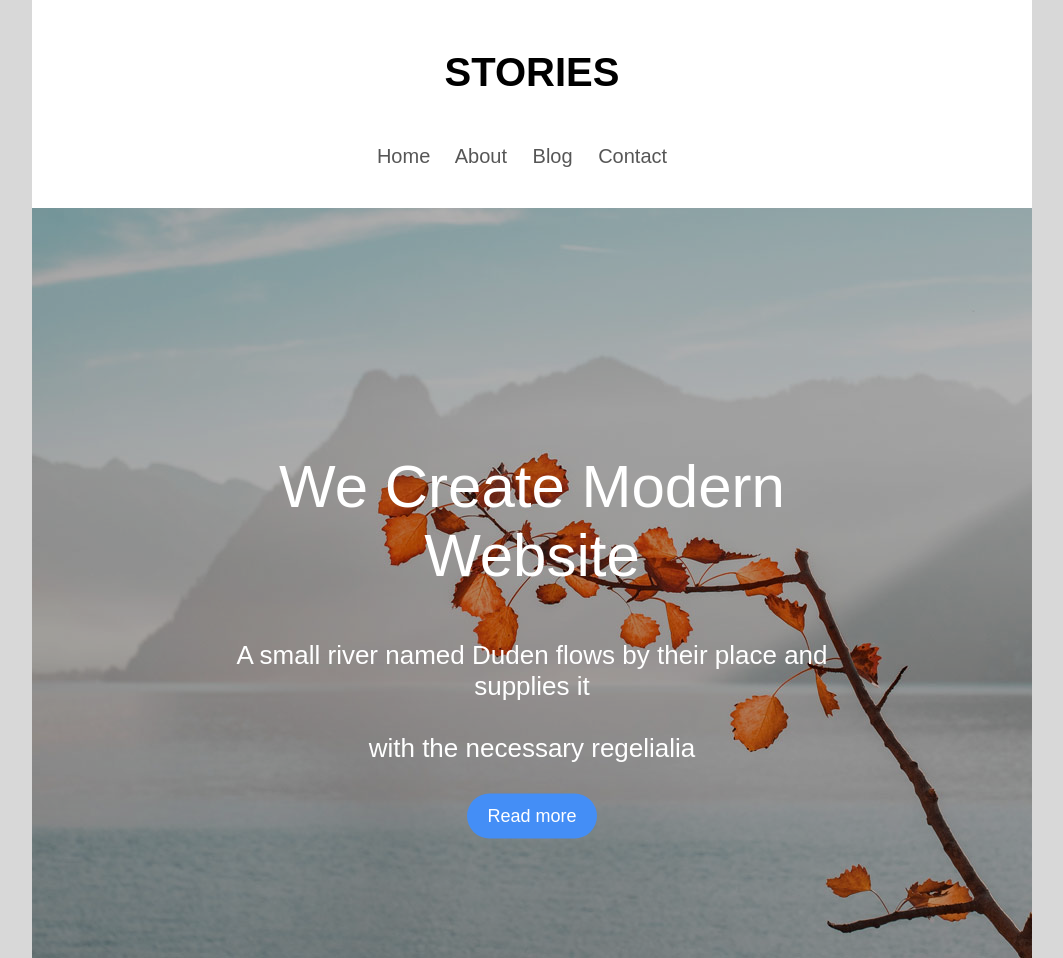
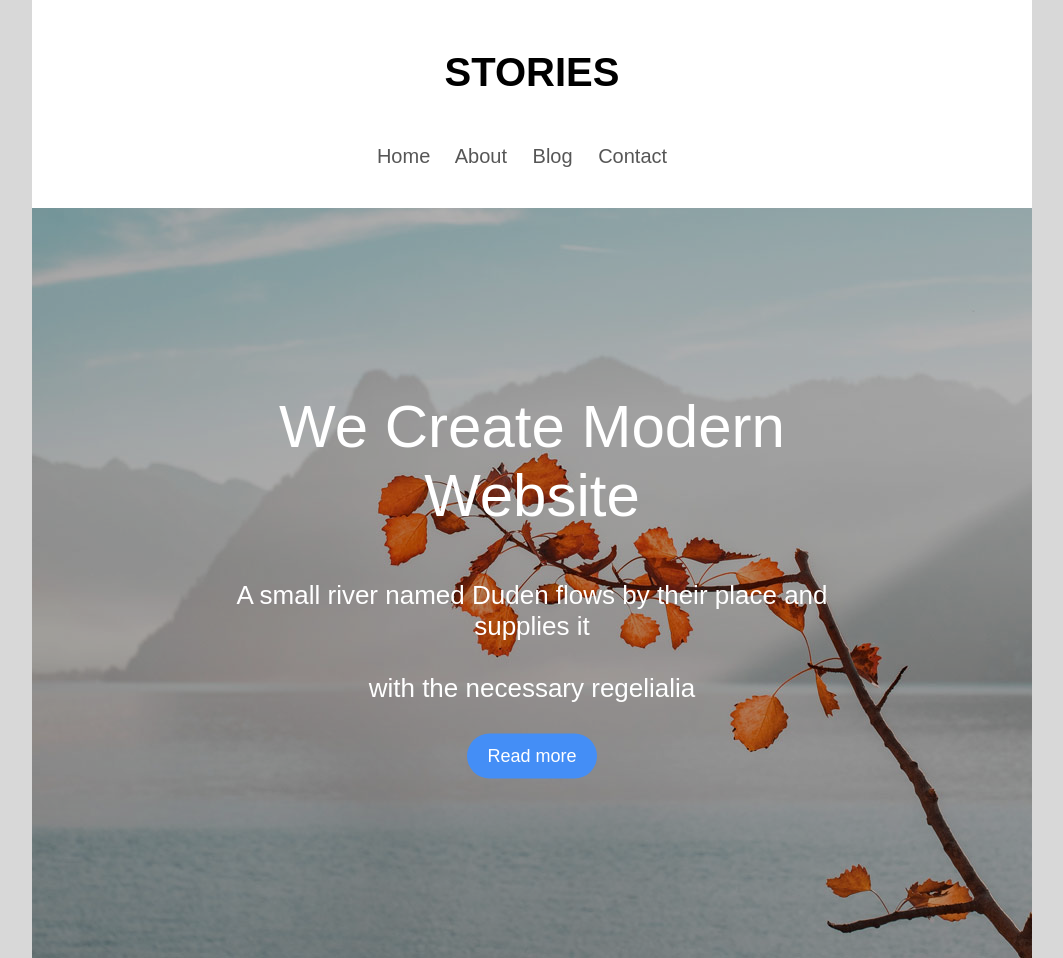
Before and after one commit to Diyaeeddine/diyae4coding, a plain HTML site: page index.html in a window 1280 px wide. Shown: the top 958 px of the page, without its empty margins (108-1171 px from the left). Drawn offline with Linux system fonts and the light colour scheme.

Commit message:
Update style.css

```diff
--- a/style.css
+++ b/style.css
@@ -24,7 +24,7 @@ h1 {
   top: 50%;
   left: 50%;
   transform: translate(-50%, -50%);
-  margin-top: 220px;
+  margin-top: 160px;
   }
   .imgtxt > h1 {
   color: white;
```
